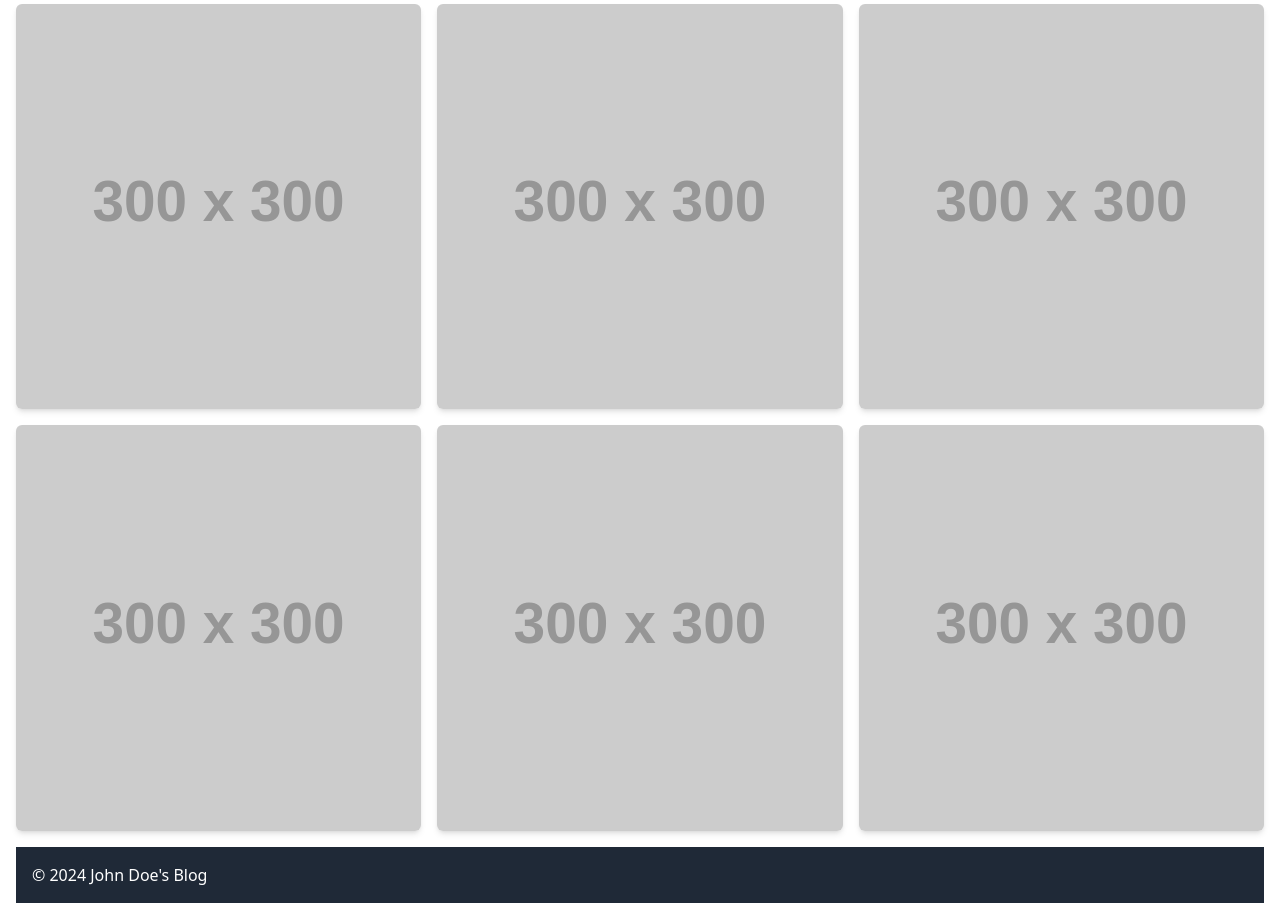
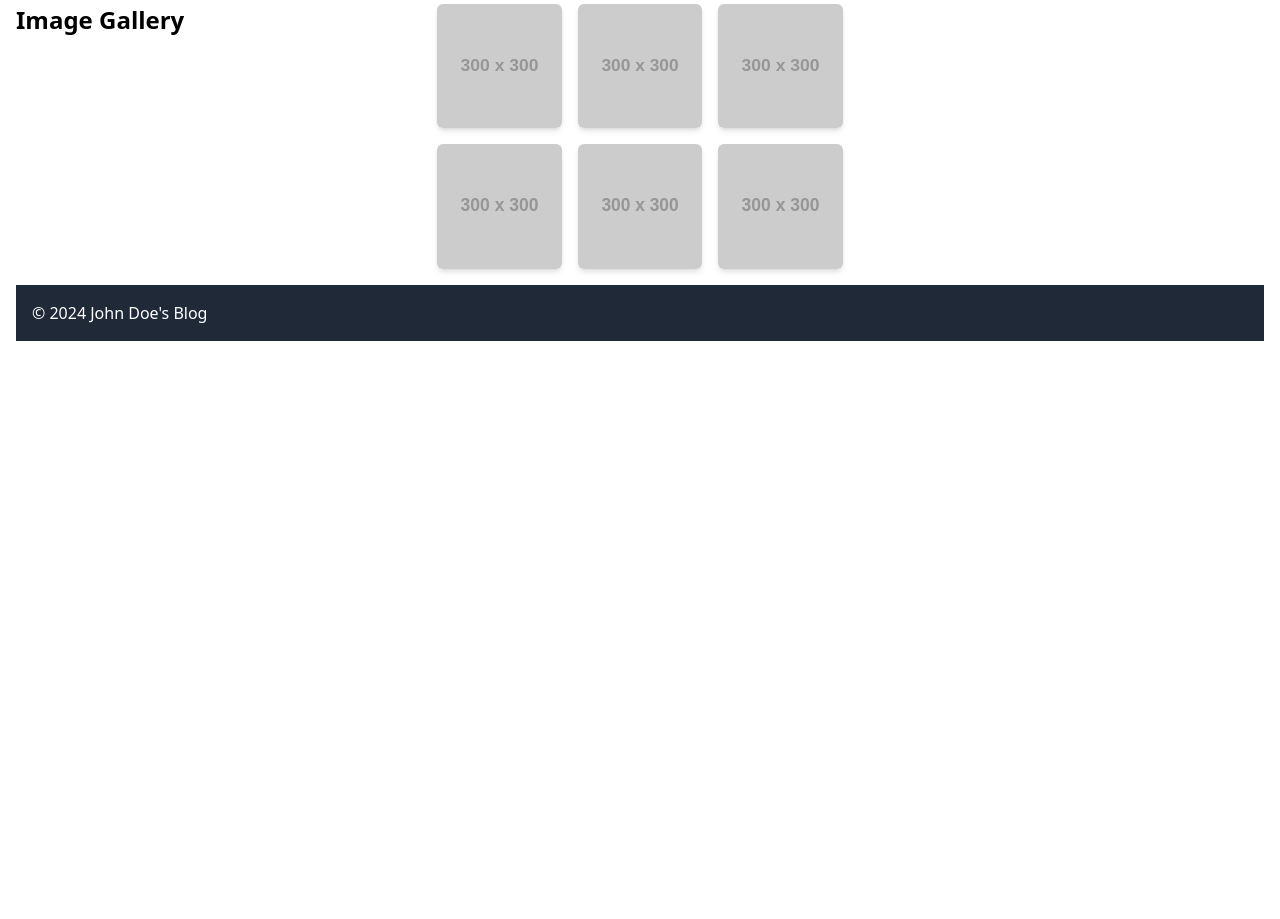
Before and after one commit to lakelexy/alx-intermediate-frontend, a plain HTML site: page 0x02-tailwind-css/src/6-imageGallery.html in a window 1280 px wide. Shown: the part 912-1831 px from the top of the page. After the commit the page ends 1269 px from the top, so only its background shows below. Drawn offline with nearby package versions, Linux system fonts and the light colour scheme.

Commit message:
indentation of the files

```diff
--- a/0x02-tailwind-css/src/6-imageGallery.html
+++ b/0x02-tailwind-css/src/6-imageGallery.html
@@ -1,16 +1,13 @@
 <!DOCTYPE html>
 <html lang="en">
   <head>
-    <meta charset="UTF-8">
-    <meta name="viewport" content="width=device-width, initial-scale=1.0">
+    <meta charset="UTF-8" />
+    <meta name="viewport" content="width=device-width, initial-scale=1.0" />
     <title>Grid and Flexbox Layout with Image Gallery</title>
     <script src="https://cdn.tailwindcss.com"></script>
     <style>
       @media (max-width: 768px) {
         main {
-		grid-template-columns: 1fr;
-	    }
-	    .gallery {
           grid-template-columns: 1fr;
         }
       }
@@ -29,13 +26,42 @@
       <aside class="bg-green-200 p-4">Sidebar</aside>
     </main>
 
-    <section class="gallery grid grid-cols-1 md:grid-cols-2 lg:grid-cols-3 gap-4 mt-4">
-        <img src="https://via.placeholder.com/300" alt="Placeholder 1" class="w-full h-auto rounded-md shadow-md">
-	<img src="https://via.placeholder.com/300" alt="Placeholder 2" class="w-full h-auto rounded-md shadow-md">
-	<img src="https://via.placeholder.com/300" alt="placeholder 3" class="w-full h-auto rounded-md shadow-md">
-	<img src="https://via.placeholder.com/300" alt="Placeholder 4" class="w-full h-auto rounded-md shadow-md">
-	<img src="https://via.placeholder.com/300" alt="Placeholder 5" class="w-full h-auto rounded-md shadow-md">
-	<img src="https://via.placeholder.com/300" alt="Placeholder 6" class="w-full h-auto rounded-md shadow-md">
+    <section
+      class="gallery grid grid-cols-1 md:grid-cols-2 lg:grid-cols-3 gap-4 mt-4"
+    >
+      <h2 class="text-2xl font-bold mb-4">Image Gallery</h2>
+      <div class="grid grid-cols-1 lg:grid-cols-3 gap-4">
+        <img
+          src="https://via.placeholder.com/300"
+          alt="Placeholder 1"
+          class="w-full h-auto rounded-md shadow-md"
+        />
+        <img
+          src="https://via.placeholder.com/300"
+          alt="Placeholder 2"
+          class="w-full h-auto rounded-md shadow-md"
+        />
+        <img
+          src="https://via.placeholder.com/300"
+          alt="placeholder 3"
+          class="w-full h-auto rounded-md shadow-md"
+        />
+        <img
+          src="https://via.placeholder.com/300"
+          alt="Placeholder 4"
+          class="w-full h-auto rounded-md shadow-md"
+        />
+        <img
+          src="https://via.placeholder.com/300"
+          alt="Placeholder 5"
+          class="w-full h-auto rounded-md shadow-md"
+        />
+        <img
+          src="https://via.placeholder.com/300"
+          alt="Placeholder 6"
+          class="w-full h-auto rounded-md shadow-md"
+        />
+      </div>
     </section>
 
     <footer class="bg-gray-800 text-white p-4 mt-4">
```
Also changed, not shown: 0x02-tailwind-css/src/1-index.html (+3 -3 lines), 0x02-tailwind-css/src/2-index.html (+4 -4 lines), 0x02-tailwind-css/src/3-nav_index.html (+12 -6 lines), 0x02-tailwind-css/src/4-flexbox_index.html (+5 -9 lines), 0x02-tailwind-css/src/5-gridflex_index.html (indentation only). Lines whose indentation alone changed are shown as unchanged.
